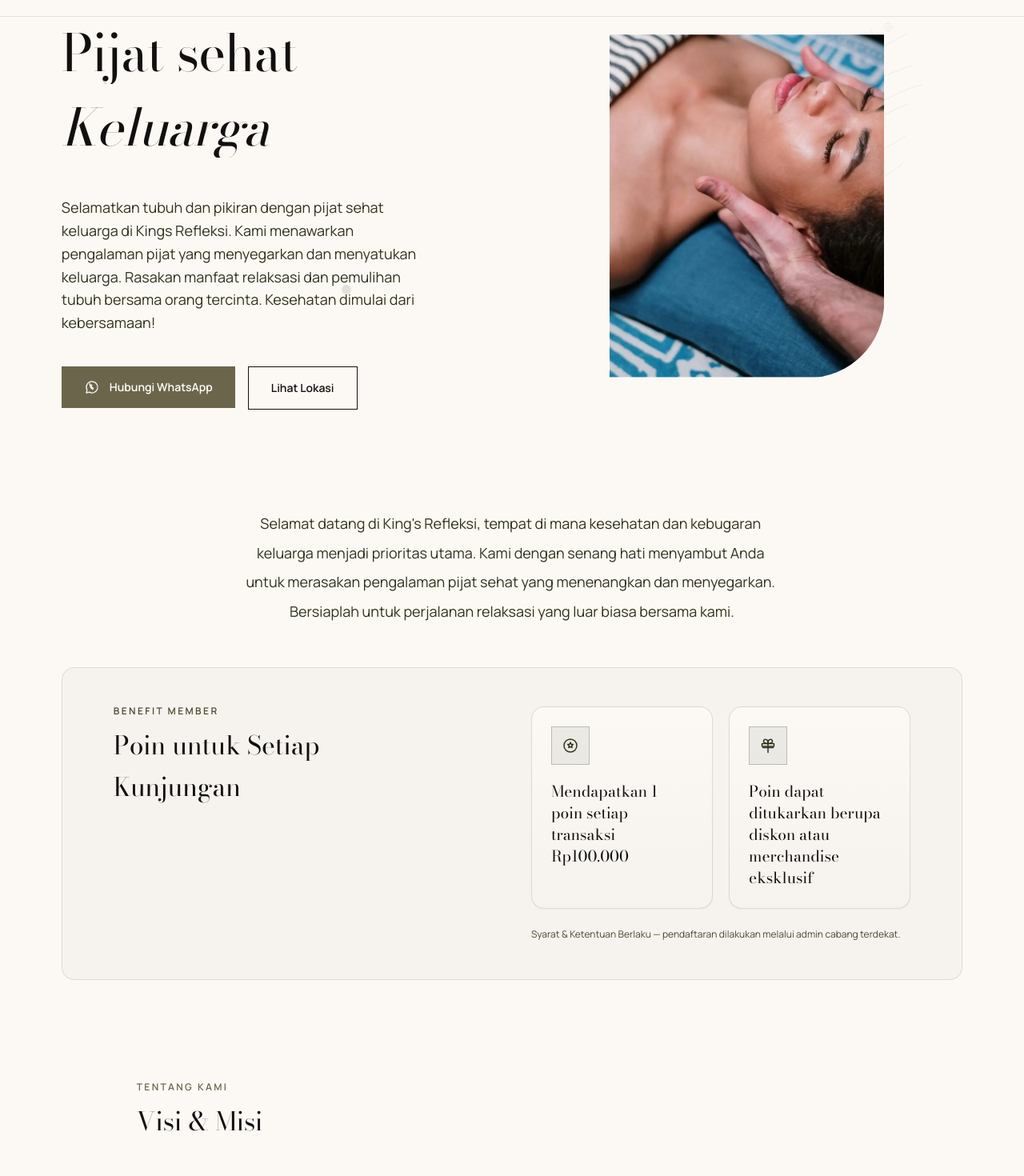
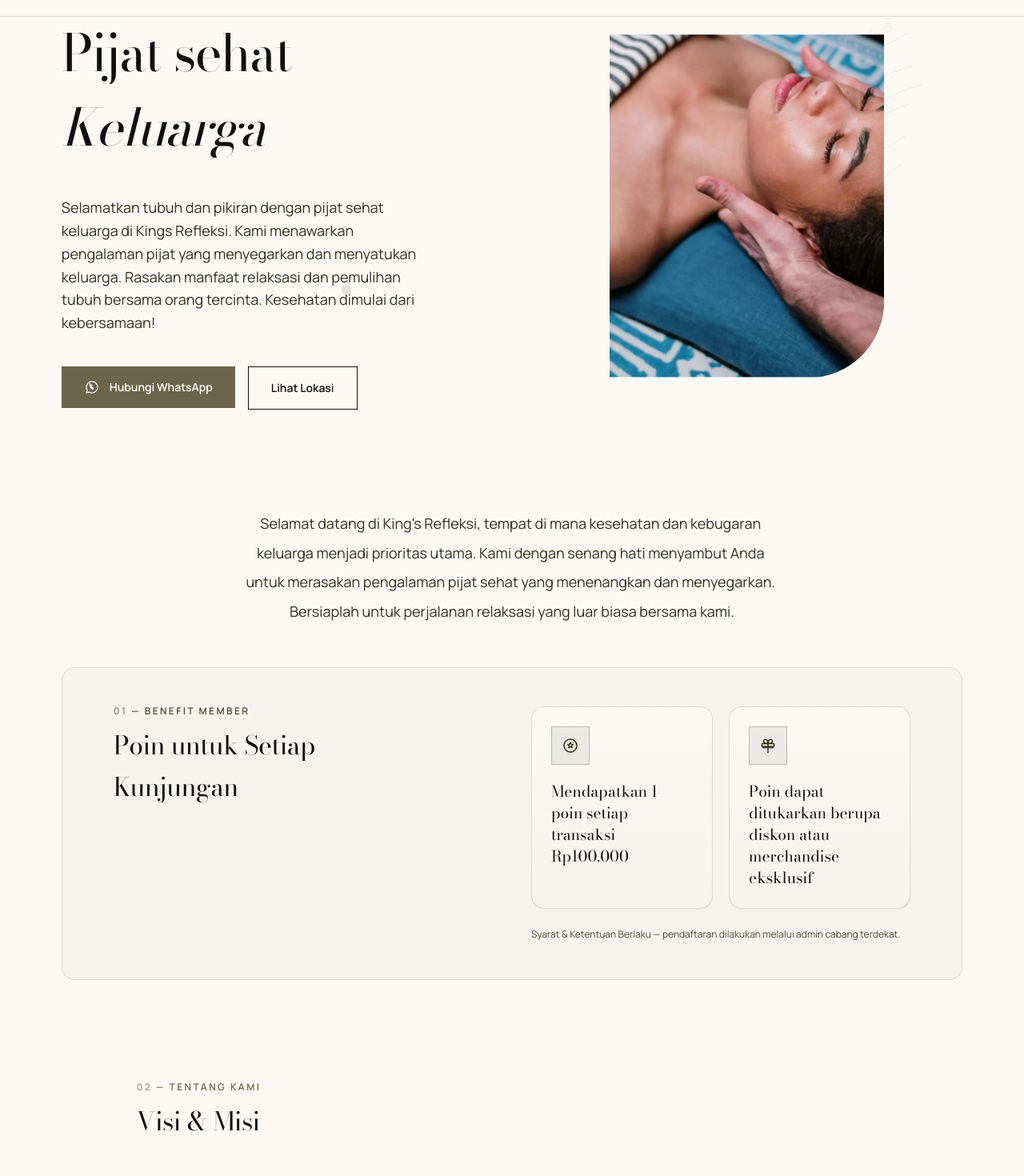
Before and after one commit to ratna182/kings-reflexology, a Next.js app: page / in a window 1280 px wide. Shown: the part 60-1530 px from the top of the page at 80% size. Built offline with nearby package versions, Linux system fonts and the light colour scheme.

Commit message:
feat: editorial typography details (section numbers, stats count-up, heading settle)

```diff
--- a/src/app/page.tsx
+++ b/src/app/page.tsx
@@ -5,6 +5,7 @@ import Services from "@/components/sections/Services";
 import Branches from "@/components/sections/Branches";
 import Contact from "@/components/sections/Contact";
 import History from "@/components/sections/History";
+import Stats from "@/components/sections/Stats";
 import { JsonLd } from "@/lib/seo";
 
 export default function Home() {
@@ -18,6 +19,7 @@ export default function Home() {
       <Branches />
       <Contact />
       <History />
+      <Stats />
     </main>
   );
 }
--- /dev/null
+++ b/src/components/motion/SettleHeading.tsx
@@ -0,0 +1,25 @@
+"use client";
+
+import { useRef } from "react";
+import { useInView } from "framer-motion";
+
+interface SettleHeadingProps {
+  children: React.ReactNode;
+  className?: string;
+}
+
+export default function SettleHeading({ children, className }: SettleHeadingProps) {
+  const ref = useRef<HTMLDivElement>(null);
+  const inView = useInView(ref, { once: true, margin: "-10%" });
+
+  return (
+    <div
+      ref={ref}
+      className={`transition-[letter-spacing] duration-700 ease-out ${
+        inView ? "tracking-[-0.02em]" : "tracking-[0.05em]"
+      } ${className ?? ""}`}
+    >
+      {children}
+    </div>
+  );
+}
--- a/src/components/sections/About.tsx
+++ b/src/components/sections/About.tsx
@@ -5,6 +5,7 @@ import PhotoFrame from "@/components/PhotoFrame";
 import { companyCopy } from "@/data/content";
 import Reveal from "@/components/motion/Reveal";
 import RevealText from "@/components/motion/RevealText";
+import SettleHeading from "@/components/motion/SettleHeading";
 import StaggerContainer, { StaggerItem } from "@/components/motion/StaggerContainer";
 
 const missionIcons = [
@@ -54,8 +55,11 @@ export default function About() {
         <div className="grid lg:grid-cols-12">
           <div className="lg:col-span-6 lg:col-start-2">
             <Reveal delay={0}>
-              <p className="label-caps text-tertiary">Tentang Kami</p>
+              <p className="label-caps text-tertiary">
+                <span className="opacity-60">02</span>&nbsp;—&nbsp;Tentang Kami
+              </p>
             </Reveal>
+            <SettleHeading>
               <RevealText
                 text="Visi & Misi"
                 as="h2"
@@ -63,6 +67,7 @@ export default function About() {
                 className="mt-4 font-display text-[clamp(26px,3vw,32px)] leading-[1.3] text-primary"
                 delay={0.1}
               />
+            </SettleHeading>
           </div>
         </div>
 
--- a/src/components/sections/Branches.tsx
+++ b/src/components/sections/Branches.tsx
@@ -4,6 +4,7 @@ import WhatsAppIcon from "@/components/icons/WhatsAppIcon";
 import { branches, waLinkWithMessage } from "@/data/branches";
 import Reveal from "@/components/motion/Reveal";
 import RevealText from "@/components/motion/RevealText";
+import SettleHeading from "@/components/motion/SettleHeading";
 import StaggerContainer, { StaggerItem } from "@/components/motion/StaggerContainer";
 import MagneticButton from "@/components/motion/MagneticButton";
 
@@ -18,8 +19,11 @@ export default function Branches() {
         <div className="grid lg:grid-cols-12">
           <div className="lg:col-span-6 lg:col-start-2">
             <Reveal delay={0}>
-              <p className="label-caps text-tertiary">Lokasi</p>
+              <p className="label-caps text-tertiary">
+                <span className="opacity-60">04</span>&nbsp;—&nbsp;Lokasi
+              </p>
             </Reveal>
+            <SettleHeading>
               <RevealText
                 text="Cabang Kami di Bogor & Bekasi"
                 as="h2"
@@ -27,6 +31,7 @@ export default function Branches() {
                 className="mt-4 font-display text-[clamp(26px,3vw,32px)] leading-[1.3] text-primary"
                 delay={0.1}
               />
+            </SettleHeading>
             <Reveal delay={0.2}>
               <p className="mt-5 max-w-xl text-lg leading-[1.6] text-on-surface-variant">
                 Tiga cabang siap melayani Anda. Hubungi admin cabang terdekat
--- a/src/components/sections/Contact.tsx
+++ b/src/components/sections/Contact.tsx
@@ -4,6 +4,7 @@ import { companyEmail, branches } from "@/data/branches";
 import WhatsAppIcon from "@/components/icons/WhatsAppIcon";
 import Reveal from "@/components/motion/Reveal";
 import RevealText from "@/components/motion/RevealText";
+import SettleHeading from "@/components/motion/SettleHeading";
 import StaggerContainer, { StaggerItem } from "@/components/motion/StaggerContainer";
 
 export default function Contact() {
@@ -16,8 +17,11 @@ export default function Contact() {
       <div className="container-editorial grid gap-10 lg:grid-cols-12 lg:gap-12">
         <div className="lg:col-span-5 lg:col-start-2">
           <Reveal delay={0}>
-            <p className="label-caps text-tertiary">Kontak</p>
+            <p className="label-caps text-tertiary">
+              <span className="opacity-60">05</span>&nbsp;—&nbsp;Kontak
+            </p>
           </Reveal>
+          <SettleHeading>
             <RevealText
               text="Siap Melayani Anda"
               as="h2"
@@ -25,6 +29,7 @@ export default function Contact() {
               className="mt-4 font-display text-[clamp(26px,3vw,32px)] leading-[1.3] text-primary"
               delay={0.1}
             />
+          </SettleHeading>
           <Reveal delay={0.2}>
             <p className="mt-5 max-w-md text-lg leading-[1.6] text-on-surface-variant">
               Pendaftaran member dan transaksi dilakukan langsung melalui admin
--- a/src/components/sections/Hero.tsx
+++ b/src/components/sections/Hero.tsx
@@ -10,6 +10,7 @@ import { ease, duration } from "@/lib/motion";
 import MagneticButton from "@/components/motion/MagneticButton";
 import ParallaxImage from "@/components/motion/ParallaxImage";
 import FloatingElement from "@/components/motion/FloatingElement";
+import SettleHeading from "@/components/motion/SettleHeading";
 import BotanicalArt from "@/components/BotanicalArt";
 
 const headlineVariants = {
@@ -76,8 +77,9 @@ export default function Hero() {
           <div className="lg:col-span-6">
             <h1
               id="home-title"
-              className="mt-6 font-display text-[clamp(40px,7vw,64px)] leading-[1.1] tracking-[-0.02em] text-primary sm:leading-[1.2] sm:tracking-[-0.01em]"
+              className="mt-6 font-display text-[clamp(40px,7vw,64px)] leading-[1.1] text-primary sm:leading-[1.2]"
             >
+              <SettleHeading className="block">
                 <motion.span
                   className="block"
                   variants={headlineVariants}
@@ -114,6 +116,7 @@ export default function Hero() {
                     </span>
                   ))}
                 </motion.span>
+              </SettleHeading>
             </h1>
             <motion.p
               className="mt-8 max-w-md text-lg leading-[1.6] text-on-surface-variant"
--- a/src/components/sections/MemberBenefits.tsx
+++ b/src/components/sections/MemberBenefits.tsx
@@ -3,6 +3,7 @@
 import { companyCopy } from "@/data/content";
 import Reveal from "@/components/motion/Reveal";
 import RevealText from "@/components/motion/RevealText";
+import SettleHeading from "@/components/motion/SettleHeading";
 import StaggerContainer, { StaggerItem } from "@/components/motion/StaggerContainer";
 
 const benefitIcons = [
@@ -64,8 +65,11 @@ export default function MemberBenefits() {
           <div className="grid gap-10 lg:grid-cols-12 lg:gap-12">
             <div className="lg:col-span-4 lg:col-start-1">
               <Reveal delay={0}>
-                <p className="label-caps text-secondary">Benefit Member</p>
+                <p className="label-caps text-secondary">
+                  <span className="opacity-60">01</span>&nbsp;—&nbsp;Benefit Member
+                </p>
               </Reveal>
+              <SettleHeading>
                 <RevealText
                   text="Poin untuk Setiap Kunjungan"
                   as="h2"
@@ -73,6 +77,7 @@ export default function MemberBenefits() {
                   className="mt-4 font-display text-[clamp(26px,3vw,32px)] leading-[1.3] text-primary"
                   delay={0.1}
                 />
+              </SettleHeading>
             </div>
             <div className="lg:col-span-6 lg:col-start-7">
               <StaggerContainer
--- a/src/components/sections/Services.tsx
+++ b/src/components/sections/Services.tsx
@@ -10,6 +10,7 @@ import { services } from "@/data/services";
 import { defaultBranch, waLinkWithMessage } from "@/data/branches";
 import Reveal from "@/components/motion/Reveal";
 import RevealText from "@/components/motion/RevealText";
+import SettleHeading from "@/components/motion/SettleHeading";
 import StaggerContainer, { StaggerItem } from "@/components/motion/StaggerContainer";
 import MagneticButton from "@/components/motion/MagneticButton";
 import { ease, duration } from "@/lib/motion";
@@ -27,8 +28,11 @@ export default function Services() {
         <div className="grid lg:grid-cols-12">
           <div className="lg:col-span-6 lg:col-start-2">
             <Reveal delay={0}>
-              <p className="label-caps text-tertiary">Layanan</p>
+              <p className="label-caps text-tertiary">
+                <span className="opacity-60">03</span>&nbsp;—&nbsp;Layanan
+              </p>
             </Reveal>
+            <SettleHeading>
               <RevealText
                 text="Perawatan untuk Satu Keluarga"
                 as="h2"
@@ -36,6 +40,7 @@ export default function Services() {
                 className="mt-4 font-display text-[clamp(26px,3vw,32px)] leading-[1.3] text-primary"
                 delay={0.1}
               />
+            </SettleHeading>
             <Reveal delay={0.2}>
               <p className="mt-5 max-w-xl text-lg leading-[1.6] text-on-surface-variant">
                 Dari pijat relaksasi hingga terapi tradisional seperti bekam dan
--- /dev/null
+++ b/src/components/sections/Stats.tsx
@@ -0,0 +1,59 @@
+"use client";
+
+import { useEffect, useRef } from "react";
+import { animate, useInView, useMotionValue, useTransform, motion } from "framer-motion";
+import { branches } from "@/data/branches";
+import { services } from "@/data/services";
+
+const stats = [
+  { value: 20, suffix: "+", label: "Tahun Pengalaman" },
+  { value: branches.length, suffix: "", label: "Cabang di Bogor & Bekasi" },
+  { value: services.length, suffix: "", label: "Jenis Layanan" },
+];
+
+function Stat({
+  value,
+  suffix,
+  label,
+}: {
+  value: number;
+  suffix?: string;
+  label: string;
+}) {
+  const ref = useRef<HTMLDivElement>(null);
+  const inView = useInView(ref, { once: true, margin: "-10%" });
+  const count = useMotionValue(0);
+  const display = useTransform(count, (v) => `${Math.round(v)}${suffix ?? ""}`);
+
+  useEffect(() => {
+    if (!inView) return;
+    const controls = animate(count, value, {
+      duration: 1.2,
+      ease: [0.16, 1, 0.3, 1],
+    });
+    return () => controls.stop();
+  }, [inView, value, count]);
+
+  return (
+    <div ref={ref} className="text-center">
+      <motion.p className="font-display text-[clamp(48px,8vw,88px)] leading-none text-primary tabular-nums">
+        {display}
+      </motion.p>
+      <p className="label-caps mt-4 text-secondary">{label}</p>
+    </div>
+  );
+}
+
+export default function Stats() {
+  return (
+    <section className="section-gap border-t border-primary/10">
+      <div className="container-editorial">
+        <div className="grid gap-12 sm:grid-cols-3">
+          {stats.map((stat) => (
+            <Stat key={stat.label} {...stat} />
+          ))}
+        </div>
+      </div>
+    </section>
+  );
+}
```
Lines whose indentation alone changed are shown as unchanged.
